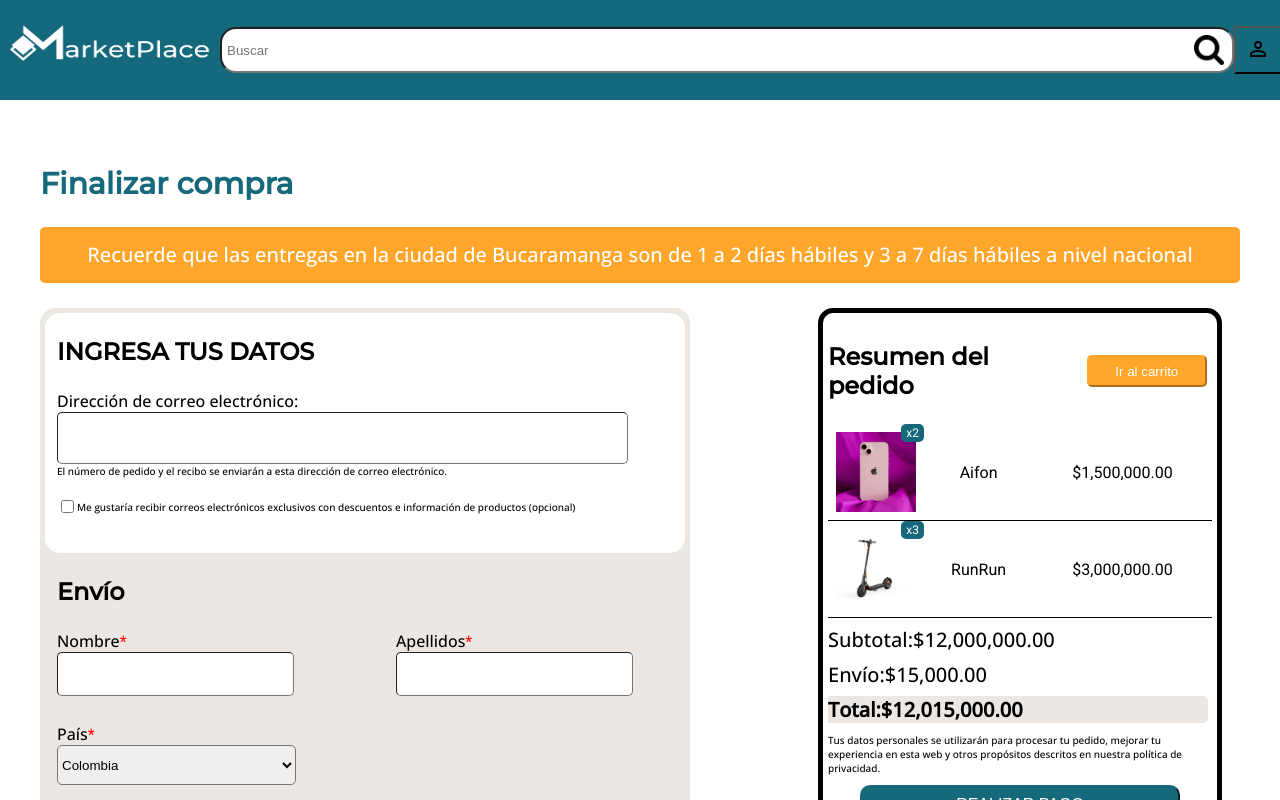
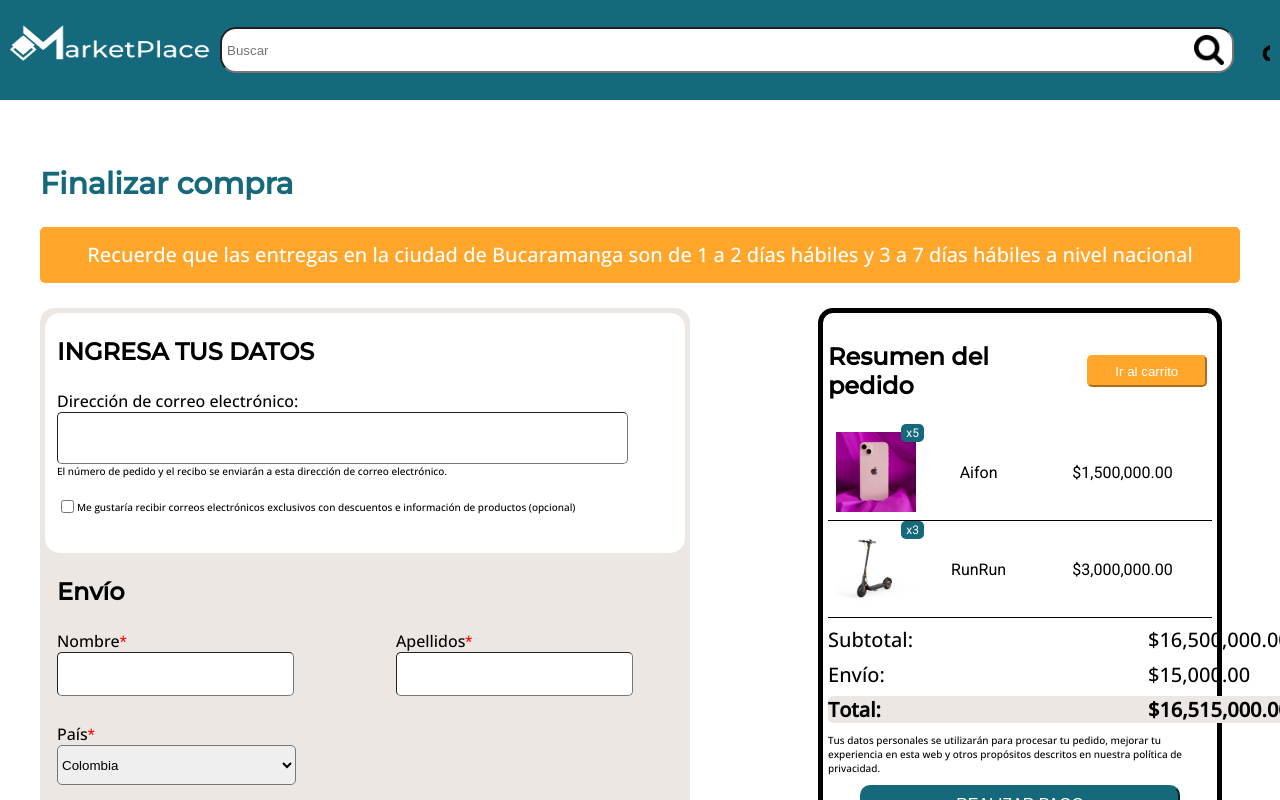
Before and after one commit to valegb13/Front02, an Angular app in the folder front02/: page /formulario-envio in a window 1280 px wide. Shown: the top 800 px of the page. Built offline with nearby package versions, Linux system fonts and the light colour scheme; what primeng would draw is missing.

Commit message:
Carousel

```diff
--- a/front02/package.json
+++ b/front02/package.json
@@ -21,6 +21,7 @@
     "@angular/platform-browser-dynamic": "^16.1.0",
     "@angular/router": "^16.1.0",
     "@fortawesome/fontawesome-free": "^6.4.0",
+    "primeng": "^16.0.0",
     "rxjs": "~7.8.0",
     "tslib": "^2.3.0",
     "zone.js": "~0.13.0"
--- a/front02/src/app/Components/header/header.component.css
+++ b/front02/src/app/Components/header/header.component.css
@@ -2,6 +2,7 @@
   background-color: transparent;
   box-shadow: none;
   cursor: pointer;
+  border-color: transparent;
 }
 
 .example-icon {
@@ -73,3 +74,5 @@
 .right-icons a:not(:last-child) {
   margin-right: 4vh;
 }
+
+.mat-icon { font-size: 50px; }
--- a/front02/src/app/Components/header/header.component.html
+++ b/front02/src/app/Components/header/header.component.html
@@ -16,7 +16,7 @@
       <button mat-icon-button class="example-icon button" aria-label="Example icon-button with share icon">
         <mat-icon>perm_identity</mat-icon>
       </button>
-      <button mat-icon-button class="example-icon button" aria-label="Example icon-button with share icon">
+      <button routerLink="/carrito" mat-icon-button class="example-icon button" aria-label="Example icon-button with share icon">
         <mat-icon matBadge="0" matBadgeColor="warn" class="shopping-cart-icon">shopping_cart</mat-icon>
       </button>
     </div>
--- a/front02/src/app/Pages/formulario-envio/formulario-envio.component.css
+++ b/front02/src/app/Pages/formulario-envio/formulario-envio.component.css
@@ -351,6 +351,7 @@ div{
 
 .precio{
     text-align: right;
+    margin-left: 5vh;
 
 }
 
@@ -363,7 +364,7 @@ div{
 
 .TotalP{
     background-color: #ede7e3;
-    width: 100%;
+    width: 60vh;
     font-weight: bold;
     color: black;
     margin-top: 1vh;
@@ -381,3 +382,8 @@ div{
 }
 
 .text-right{text-align: right;}
+
+.titulo{
+    width: 40vh;
+    text-align: left;
+}
--- a/front02/src/app/Pages/formulario-envio/formulario-envio.component.html
+++ b/front02/src/app/Pages/formulario-envio/formulario-envio.component.html
@@ -146,7 +146,7 @@
             <p class="precio">{{ 15000 | currency }}</p>
           </div>
           <div class="TotalP">
-            <p><span class="TotalP">Total: </span></p>
+            <p><span class="titulo">Total: </span></p>
             <p class="precio">{{ getTotal() | currency }}</p>
           </div>
         </div>
--- a/front02/src/app/Pages/formulario-envio/formulario-envio.component.ts
+++ b/front02/src/app/Pages/formulario-envio/formulario-envio.component.ts
@@ -12,7 +12,7 @@ export class FormularioEnvioComponent implements OnInit {
   public formEnvios: FormGroup = new FormGroup({});
 
   elementos: any[] = [
-    { img: './assets/icons/Aifon.jpeg', producto: 'Aifon', precio: 1500000, cantidad: 2 },
+    { img: './assets/icons/Aifon.jpeg', producto: 'Aifon', precio: 1500000, cantidad: 5 },
     { img: './assets/icons/RunRun.jpg', producto: 'RunRun', precio: 3000000, cantidad: 3 },
   ];
 
```
Also changed, not shown: 1 other file (tests, documents, lock files or other folders).
